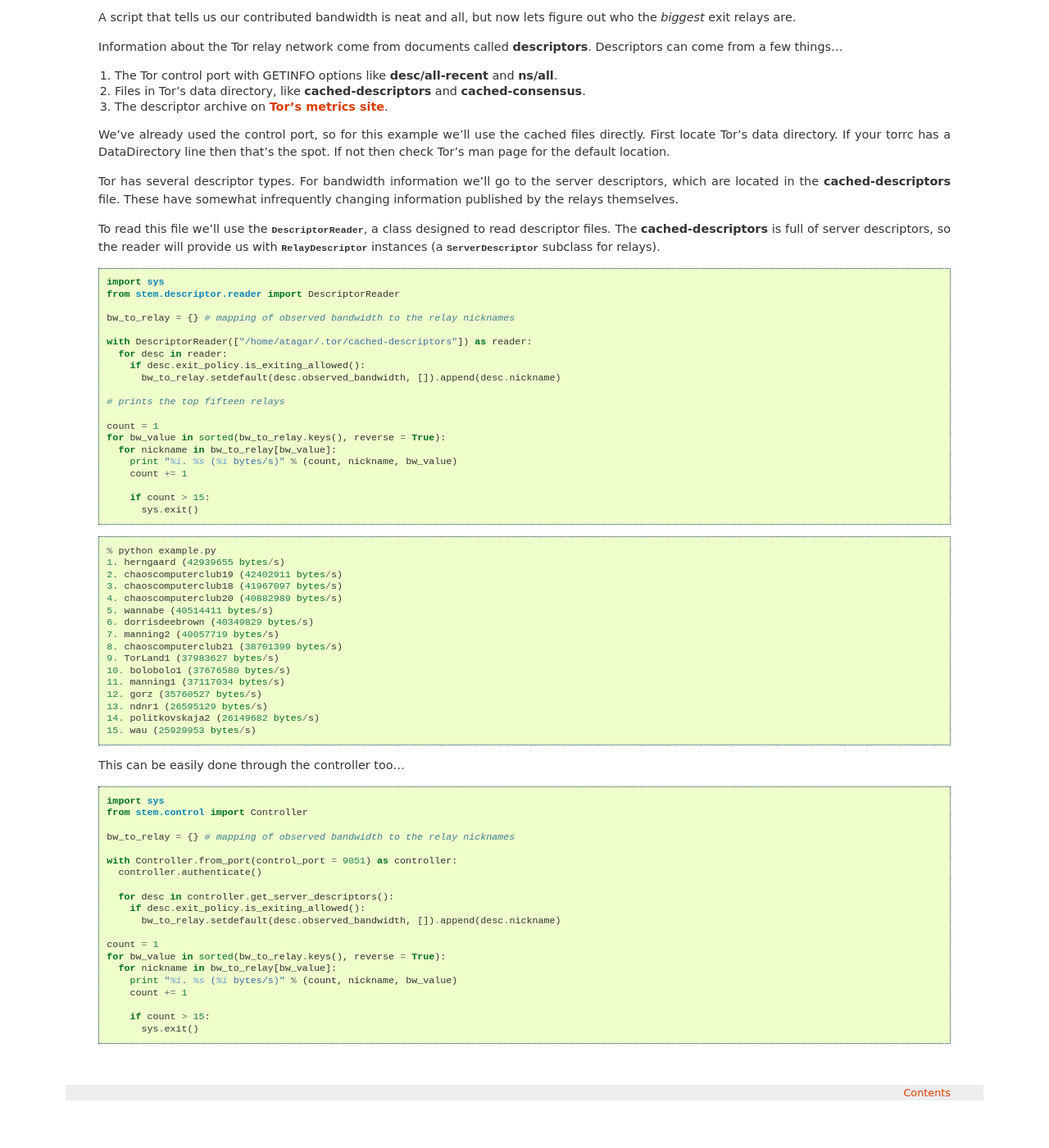
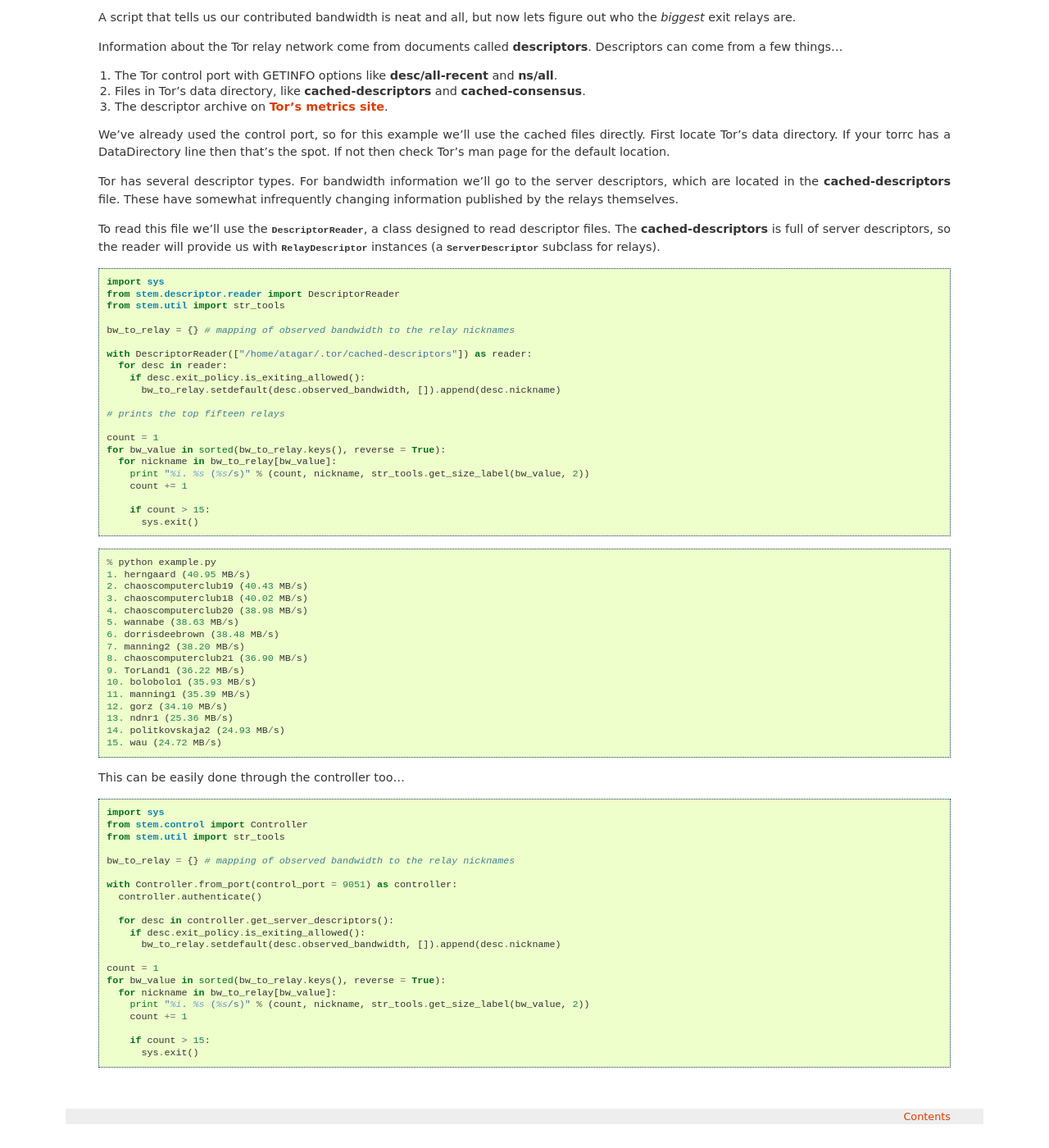
Before and after one commit to torproject/stem, a Sphinx documentation site: the page built from docs/tutorial.rst, in a window 1280 px wide and 1400 px high, scrolled down 1198 px. Shown: the whole window at 82% size. Built offline with Sphinx 7.4.7, drawn with Linux system fonts in a browser that asks for light colours; before the commit the page ends 2569 px from its top, so only the background shows below that.

Commit message:
Using get_size_label() in the tutorial
Making the "Mirror Mirror on the Wall" tutorial examples a little nicer by
using our new str_tools.get_size_label() helper.

```diff
--- a/docs/tutorial.rst
+++ b/docs/tutorial.rst
@@ -87,6 +87,7 @@ To read this file we'll use the :class:`~stem.descriptor.reader.DescriptorReader
 
   import sys
   from stem.descriptor.reader import DescriptorReader
+  from stem.util import str_tools
 
   bw_to_relay = {} # mapping of observed bandwidth to the relay nicknames
 
@@ -100,7 +101,7 @@ To read this file we'll use the :class:`~stem.descriptor.reader.DescriptorReader
   count = 1
   for bw_value in sorted(bw_to_relay.keys(), reverse = True):
     for nickname in bw_to_relay[bw_value]:
-      print "%i. %s (%i bytes/s)" % (count, nickname, bw_value)
+      print "%i. %s (%s/s)" % (count, nickname, str_tools.get_size_label(bw_value, 2))
       count += 1
 
       if count > 15:
@@ -109,21 +110,21 @@ To read this file we'll use the :class:`~stem.descriptor.reader.DescriptorReader
 ::
 
   % python example.py
-  1. herngaard (42939655 bytes/s)
-  2. chaoscomputerclub19 (42402911 bytes/s)
-  3. chaoscomputerclub18 (41967097 bytes/s)
-  4. chaoscomputerclub20 (40882989 bytes/s)
-  5. wannabe (40514411 bytes/s)
-  6. dorrisdeebrown (40349829 bytes/s)
-  7. manning2 (40057719 bytes/s)
-  8. chaoscomputerclub21 (38701399 bytes/s)
-  9. TorLand1 (37983627 bytes/s)
-  10. bolobolo1 (37676580 bytes/s)
-  11. manning1 (37117034 bytes/s)
-  12. gorz (35760527 bytes/s)
-  13. ndnr1 (26595129 bytes/s)
-  14. politkovskaja2 (26149682 bytes/s)
-  15. wau (25929953 bytes/s)
+  1. herngaard (40.95 MB/s)
+  2. chaoscomputerclub19 (40.43 MB/s)
+  3. chaoscomputerclub18 (40.02 MB/s)
+  4. chaoscomputerclub20 (38.98 MB/s)
+  5. wannabe (38.63 MB/s)
+  6. dorrisdeebrown (38.48 MB/s)
+  7. manning2 (38.20 MB/s)
+  8. chaoscomputerclub21 (36.90 MB/s)
+  9. TorLand1 (36.22 MB/s)
+  10. bolobolo1 (35.93 MB/s)
+  11. manning1 (35.39 MB/s)
+  12. gorz (34.10 MB/s)
+  13. ndnr1 (25.36 MB/s)
+  14. politkovskaja2 (24.93 MB/s)
+  15. wau (24.72 MB/s)
 
 This can be easily done through the controller too...
 
@@ -131,6 +132,7 @@ This can be easily done through the controller too...
 
   import sys
   from stem.control import Controller
+  from stem.util import str_tools
 
   bw_to_relay = {} # mapping of observed bandwidth to the relay nicknames
 
@@ -144,7 +146,7 @@ This can be easily done through the controller too...
   count = 1
   for bw_value in sorted(bw_to_relay.keys(), reverse = True):
     for nickname in bw_to_relay[bw_value]:
-      print "%i. %s (%i bytes/s)" % (count, nickname, bw_value)
+      print "%i. %s (%s/s)" % (count, nickname, str_tools.get_size_label(bw_value, 2))
       count += 1
 
       if count > 15:
```
Also changed, not shown: 1 other file.
